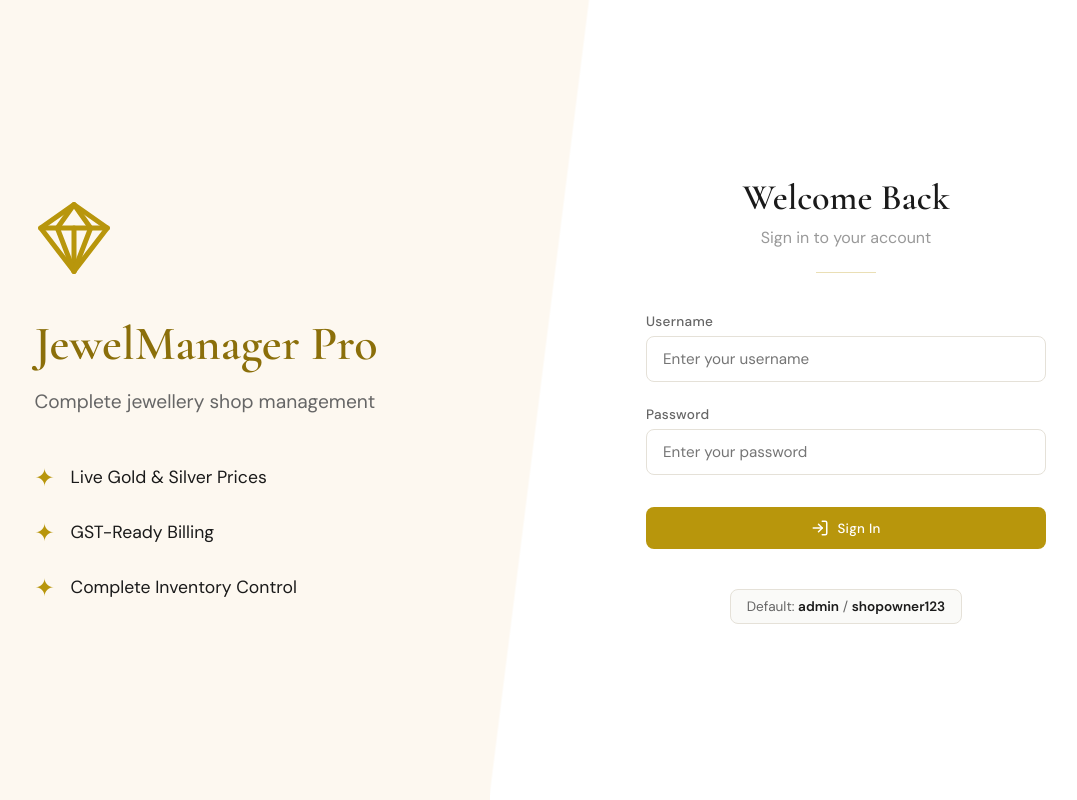
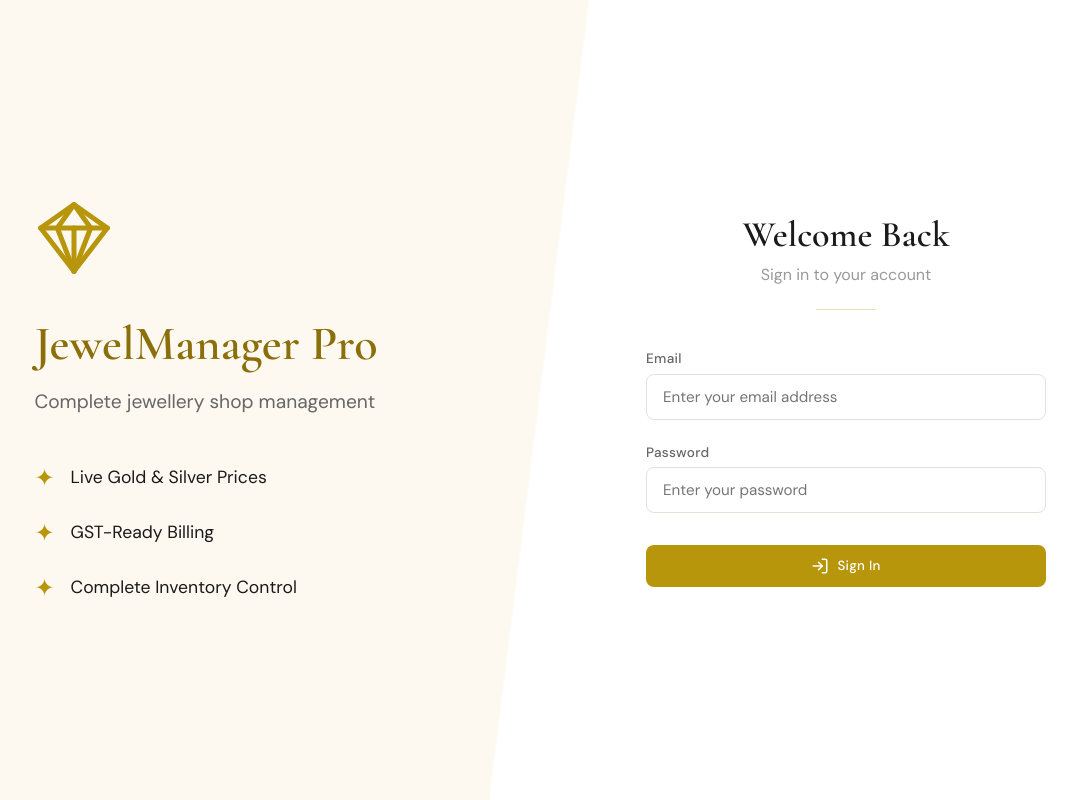
Before and after one commit to qrst92254-tech/jewelmanager, a React (Vite) app in the folder client/: page /login in a window 1280 px wide. Shown: the whole page, without its empty margins (178-1255 px from the left). Built offline with nearby package versions, Linux system fonts and the light colour scheme.

Commit message:
fix: login page uses email not username, remove default credentials hint, fix auth error handling

```diff
--- a/client/src/pages/Login.jsx
+++ b/client/src/pages/Login.jsx
@@ -4,7 +4,7 @@ import useStore from '../store/useStore';
 import { LogIn } from 'lucide-react';
 
 const Login = () => {
-    const [username, setUsername] = useState('');
+    const [email, setEmail] = useState('');
     const [password, setPassword] = useState('');
     const [error, setError] = useState(null);
     const [isLoading, setIsLoading] = useState(false);
@@ -16,7 +16,7 @@ const Login = () => {
         setError(null);
         setIsLoading(true);
         try {
-            await login(username, password);
+            await login(email, password);
             navigate('/dashboard');
         } catch (err) {
             setError(err.message);
@@ -106,12 +106,14 @@ const Login = () => {
 
                     <form onSubmit={handleSubmit} style={{ display: 'flex', flexDirection: 'column', gap: '1.5rem' }}>
                         <div>
-                            <label>Username</label>
+                            <label>Email</label>
                             <input
-                                type="text"
-                                value={username}
-                                onChange={(e) => setUsername(e.target.value)}
-                                placeholder="Enter your username"
+                                type="email"
+                                id="email"
+                                name="email"
+                                value={email}
+                                onChange={(e) => setEmail(e.target.value)}
+                                placeholder="Enter your email address"
                                 required
                             />
                         </div>
@@ -143,13 +145,7 @@ const Login = () => {
                         </button>
                     </form>
 
-                    <div style={{ marginTop: '2.5rem', textAlign: 'center' }}>
-                        <div style={{ display: 'inline-block', padding: '0.5rem 1rem', background: 'var(--bg)', borderRadius: 'var(--radius-sm)', border: '1px solid var(--border)' }}>
-                            <p style={{ fontSize: '0.85rem', color: 'var(--text-secondary)' }}>
-                                Default: <strong style={{ color: 'var(--text-primary)' }}>admin</strong> / <strong style={{ color: 'var(--text-primary)' }}>shopowner123</strong>
-                            </p>
-                        </div>
-                    </div>
+                    {/* Default credentials hint removed */}
                 </div>
             </div>
         </div>
--- a/client/src/store/useStore.js
+++ b/client/src/store/useStore.js
@@ -67,13 +67,13 @@ const useStore = create(devtools((set, get) => ({
     },
 
     // Auth Actions
-    login: async (username, password) => {
+    login: async (email, password) => {
         // Use relative paths: in dev, Vite proxy handles /api/* → localhost:3001
         const API_URL = '';
         const response = await fetch(`${API_URL}/api/auth/login`, {
             method: 'POST',
             headers: { 'Content-Type': 'application/json' },
-            body: JSON.stringify({ username, password }),
+            body: JSON.stringify({ email, password }),
         });
         if (!response.ok) {
             const err = await response.json().catch(() => ({}));
@@ -82,8 +82,8 @@ const useStore = create(devtools((set, get) => ({
         const data = await response.json();
         if (data.success) {
             localStorage.setItem('jewel_token', data.token);
-            localStorage.setItem('jewel_user', data.username);
-            set({ auth: { isAuthenticated: true, user: data.username, token: data.token } });
+            localStorage.setItem('jewel_user', data.email);
+            set({ auth: { isAuthenticated: true, user: data.email, token: data.token } });
         } else {
             throw new Error(data.message || 'Login failed');
         }
```
Also changed, not shown: 2 other files (tests, documents, lock files or other folders).
